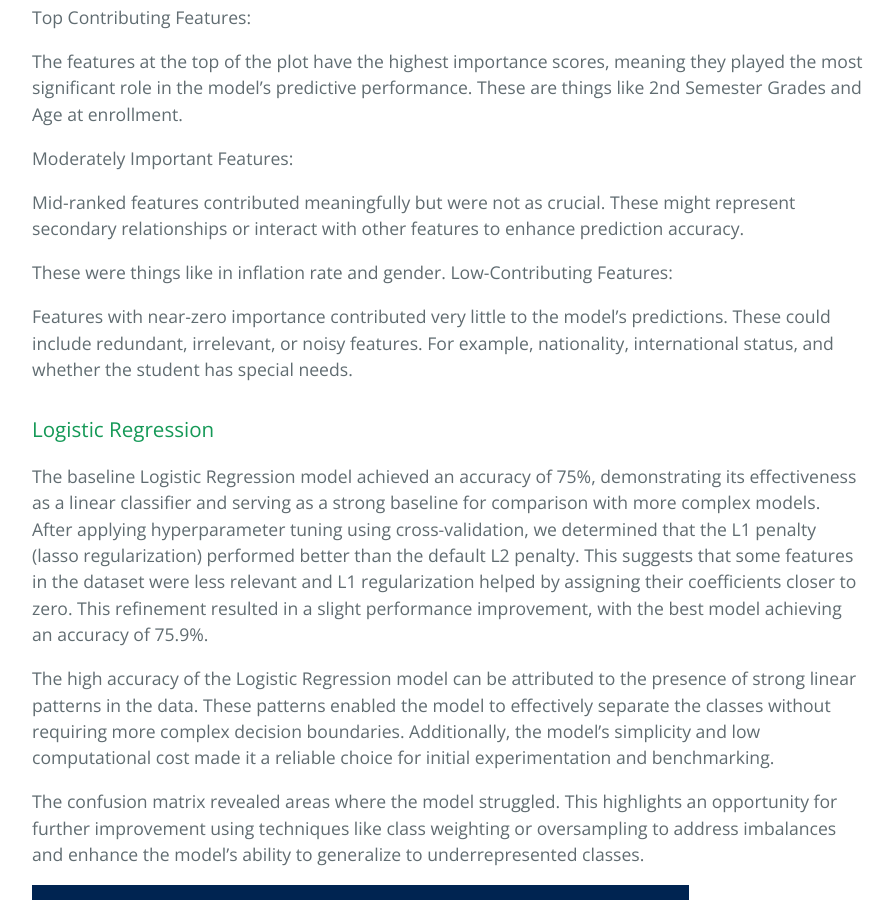
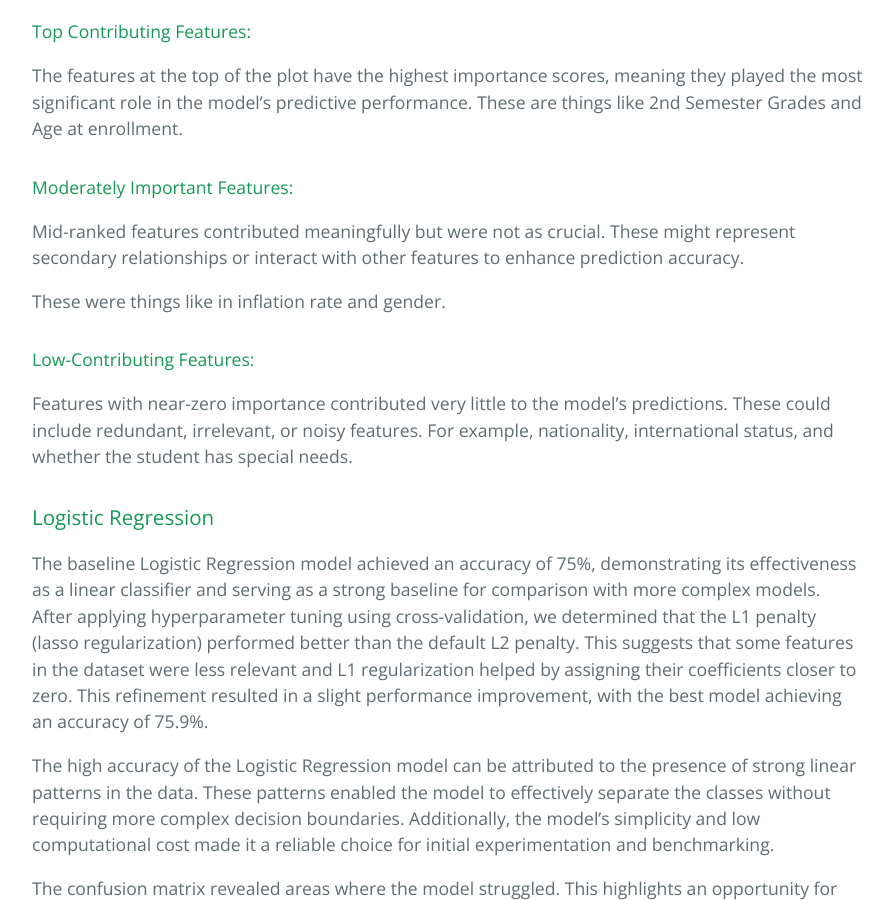
Before and after one commit to russjm/CS4641, a Jekyll site: the page built from index.md, in a window 1280 px wide and 900 px high, scrolled down 11069 px. Shown: the whole window, without its empty margins (192-1086 px from the left). Built offline with Jekyll 4.4.1, drawn with Linux system fonts in a browser that asks for light colours; our own code applies the rules of GitHub Pages for plain Markdown files.

Commit message:
small fix

```diff
--- a/index.md
+++ b/index.md
@@ -133,17 +133,18 @@ Our Random Forest model achieved an accuracy rate of 77%, which is one of the hi
 
 ![Random Forest Feature Importance](visualizations/random_forest_2.png)
 
-Top Contributing Features:
+#### Top Contributing Features:
 
 The features at the top of the plot have the highest importance scores, meaning they played the most significant role in the model's predictive performance.
 These are things like 2nd Semester Grades and Age at enrollment.
 
-Moderately Important Features:
+#### Moderately Important Features:
 
 Mid-ranked features contributed meaningfully but were not as crucial. These might represent secondary relationships or interact with other features to enhance prediction accuracy.
 
 These were things like in inflation rate and gender.
-Low-Contributing Features:
+
+#### Low-Contributing Features:
 
 Features with near-zero importance contributed very little to the model's predictions. These could include redundant, irrelevant, or noisy features. For example, nationality, international status, and whether the student has special needs.
 
@@ -182,7 +183,7 @@ Gradient Boosting, specifically XGBoost, performed slightly below Random Forest,
 
 Lastly, applying PCA revealed limited benefits in terms of classification accuracy for most models. While PCA effectively reduced dimensionality and highlighted the separability of the target groups in the data, the original features already captured important patterns well. Ensemble models like Random Forest and XGBoost, which are naturally capable of handling correlated features, did not see significant performance gains from PCA.
 
-tldr:
+Tldr:
 
 Random Forest: Best overall performance, balancing robustness and accuracy, but less interpretable.
 
```
